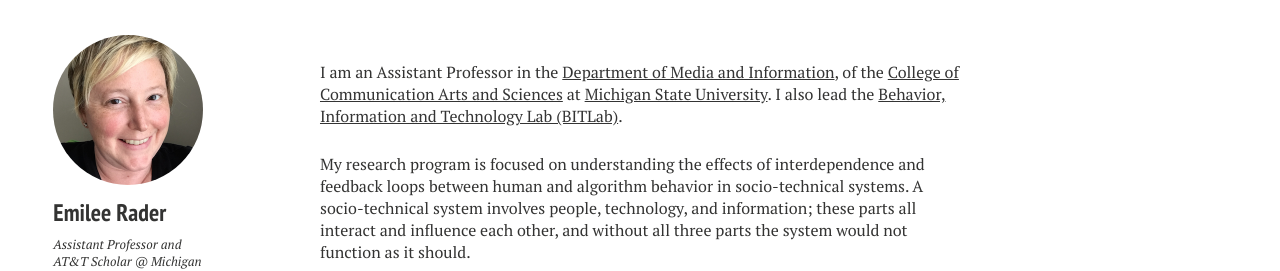
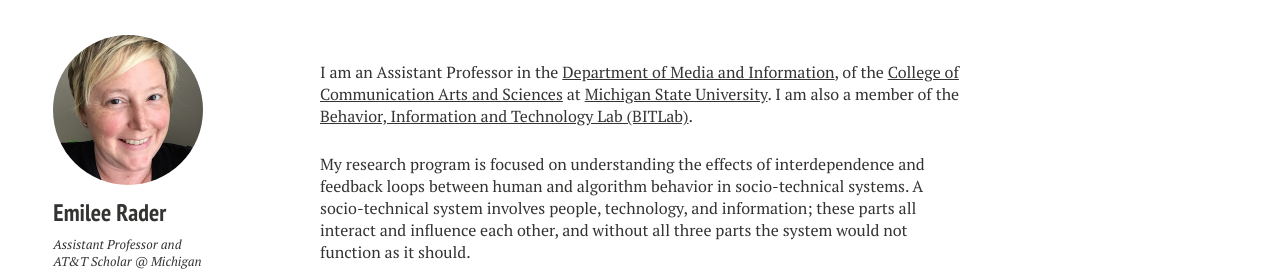
Before and after one commit to bierdoctor/bierdoctor.github.io, a Jekyll site: the page built from index.md, in a window 1280 px wide. Shown: the part 355-626 px from the top of the page. Built offline with Jekyll 4.4.1, drawn with Linux system fonts in a browser that asks for light colours; nearby versions of some CDN libraries.

Commit message:
changed "lead" to "member of" the BITLab

```diff
--- a/index.md
+++ b/index.md
@@ -4,7 +4,7 @@
 share: false
 ---
 
-I am an Assistant Professor in the [Department of Media and Information](http://mi.msu.edu/), of the [College of Communication Arts and Sciences](http://cas.msu.edu/) at [Michigan State University](http://msu.edu/). I also lead the [Behavior, Information and Technology Lab (BITLab)](https://bitlab.cas.msu.edu).
+I am an Assistant Professor in the [Department of Media and Information](http://mi.msu.edu/), of the [College of Communication Arts and Sciences](http://cas.msu.edu/) at [Michigan State University](http://msu.edu/). I am also a member of the [Behavior, Information and Technology Lab (BITLab)](https://bitlab.cas.msu.edu).
 
 My research program is focused on understanding the effects of interdependence and feedback loops between human and algorithm behavior in socio-technical systems. A socio-technical system involves people, technology, and information; these parts all interact and influence each other, and without all three parts the system would not function as it should.
 
```
